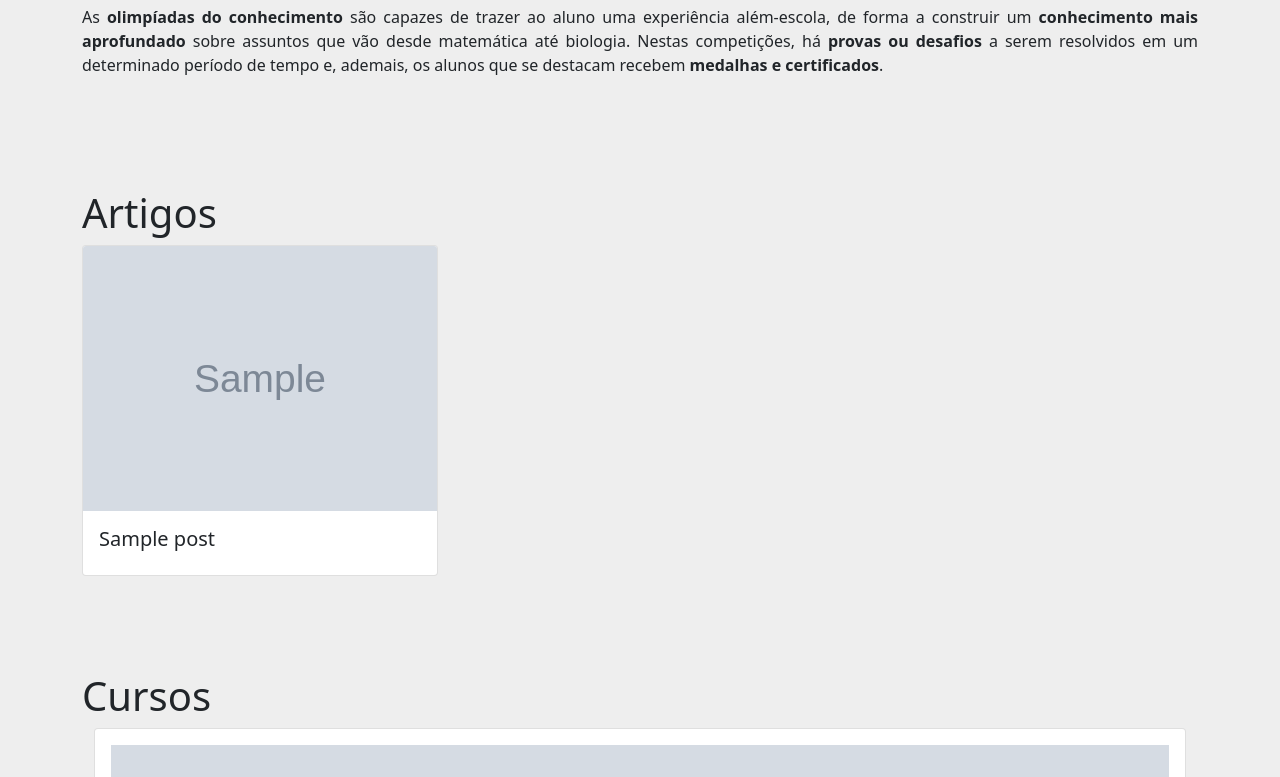
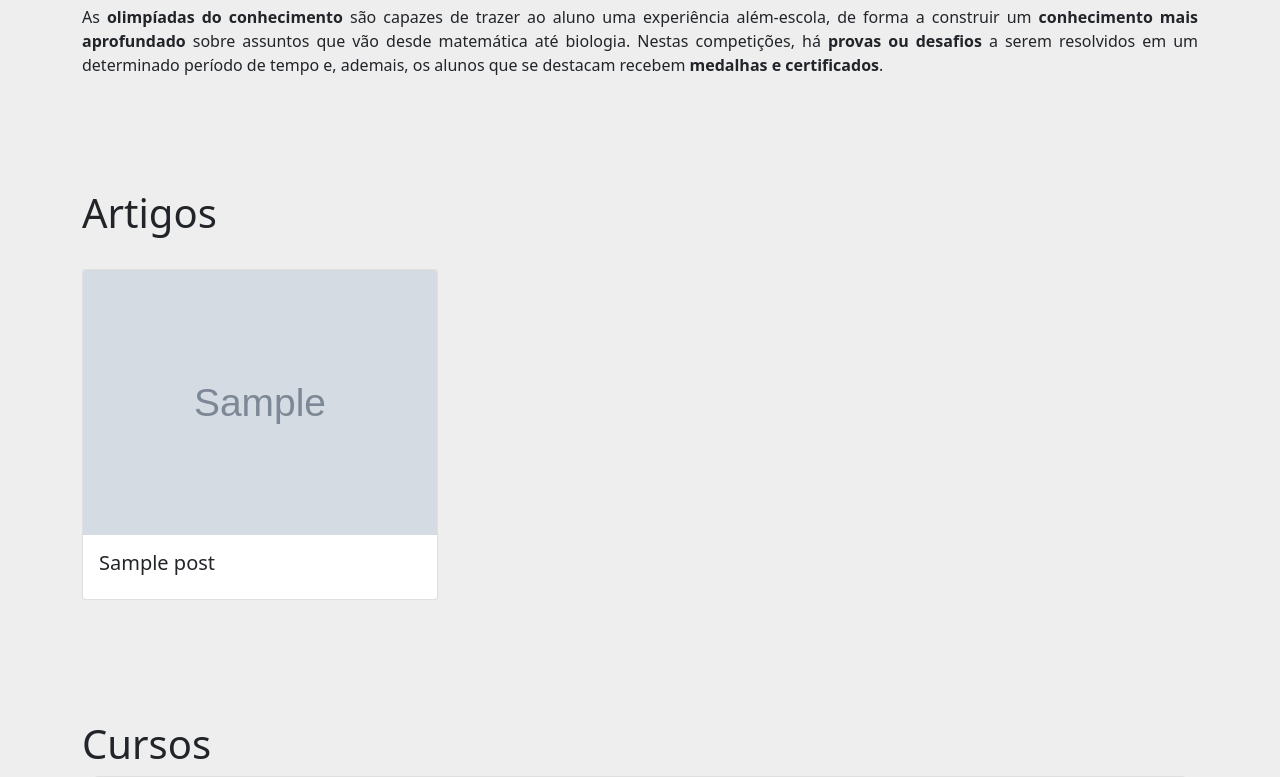
Before and after one commit to Podemoscorp/crud, a Django app: template templates/pages/core/index.html in a window 1280 px wide. Shown: the part 1309-2086 px from the top of the page. Run offline with Django 3.2, Linux system fonts and the light colour scheme; tables that the repository leaves empty hold one stand-in row (values such as "Sample post"); the template is opened without the code that fills it: values that come from a table or form of the project are taken from there, most other values are stand-ins (such as "Sample title", 1, 10 or a date in 2020); grey boxes marked "Sample" are stand-in pictures; some libraries are stand-ins or nearby versions.

Commit message:
espaçamento

```diff
--- a/templates/pages/core/index.html
+++ b/templates/pages/core/index.html
@@ -77,7 +77,7 @@ Nestas competições, há <strong>provas ou desafios</strong> a serem resolvidos
     <h1>Artigos</h1>
     <div class="row">
         {% for post in posts %}
-        <div class="col-md-4">
+        <div class="col-md-4 py-4">
             <a href="{% url 'post' post.id %}" class="text-decoration-none">
                 <div class="card">
                     <img src="{{post.image.url}}" class="card-img-top img-fluid" alt="{{post.title}}">
```
